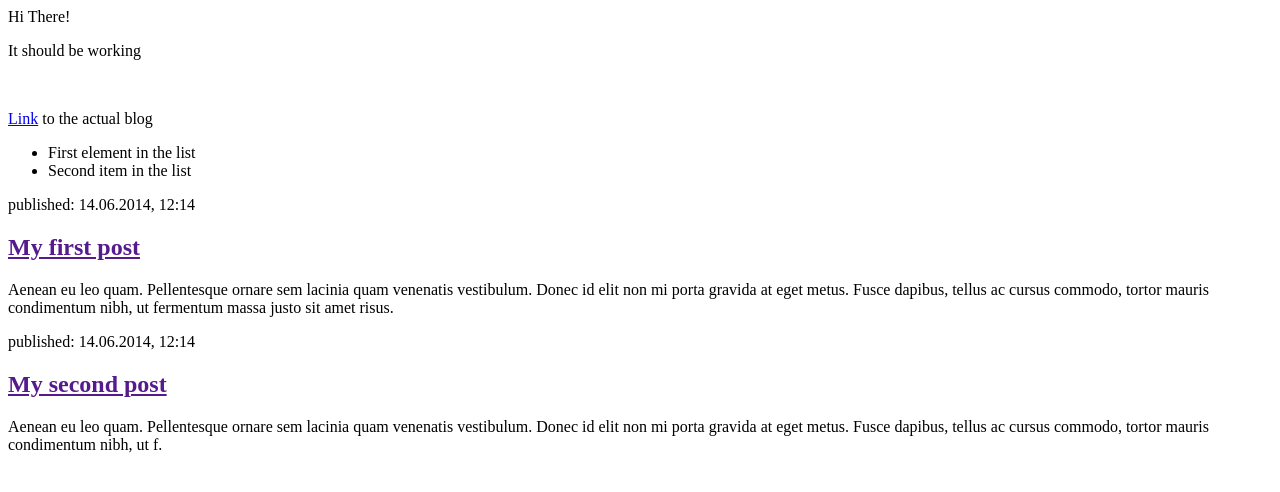
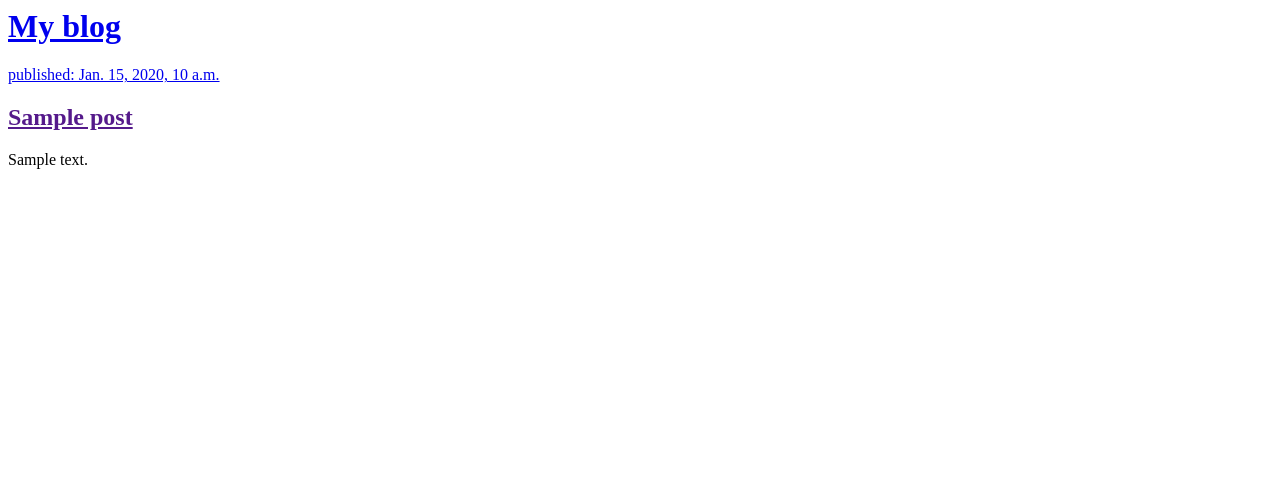
Before and after one commit to Yaeger42/DjangoGirlsTutorial, a Django app: template blog/templates/blog/post_list.html in a window 1280 px wide. Shown: the top 492 px of the page. Run offline with Django 3.2, Linux system fonts and the light colour scheme; the template is opened without the code that fills it: values that come from a table or form of the project are taken from there, others are empty; tables that the repository leaves empty hold one stand-in row (values such as "Sample post").

Commit message:
HTML for posts working

```diff
--- a/blog/templates/blog/post_list.html
+++ b/blog/templates/blog/post_list.html
@@ -3,21 +3,14 @@
     <title> My damn little blog </title>
     </head>
 <body>
-    <p> Hi There!</p>
-    <p> It should be working </p>
-    <br>
-    <p><a href="yaeger.pythonanywhere.com">Link</a> to the actual blog</p>
-    <ul> <li> First element in the list </li> <li> Second item in the list </li></ul>
-
     <div>
-            <p>published: 14.06.2014, 12:14</p>
-            <h2><a href="">My first post</a></h2>
-            <p>Aenean eu leo quam. Pellentesque ornare sem lacinia quam venenatis vestibulum. Donec id elit non mi porta gravida at eget metus. Fusce dapibus, tellus ac cursus commodo, tortor mauris condimentum nibh, ut fermentum massa justo sit amet risus.</p>
-        </div>
-
-        <div>
-            <p>published: 14.06.2014, 12:14</p>
-            <h2><a href="">My second post</a></h2>
-            <p>Aenean eu leo quam. Pellentesque ornare sem lacinia quam venenatis vestibulum. Donec id elit non mi porta gravida at eget metus. Fusce dapibus, tellus ac cursus commodo, tortor mauris condimentum nibh, ut f.</p>
+    <h1><a href = "/"> My blog</a1></h1>
+    {%for post in posts %}
+    <div>
+        <p> published: {{post.published_date}}</p>
+        <h2><a href = "">{{post.title}}</a></h2>
+        <p>{{post.text|linebreaksbr}}</p>
+    </div>
+    {%endfor%}
 </body>
 </html>
--- a/blog/views.py
+++ b/blog/views.py
@@ -1,5 +1,7 @@
 from django.shortcuts import render
-
+from .models import Post
+from django.utils import timezone
 # Create your views here.
 def post_list(request):
-    return render(request, 'blog/post_list.html', {})
+    posts = Post.objects.filter(published_date__lte = timezone.now()).order_by('published_date')
+    return render(request, 'blog/post_list.html', {'posts': posts})
```
